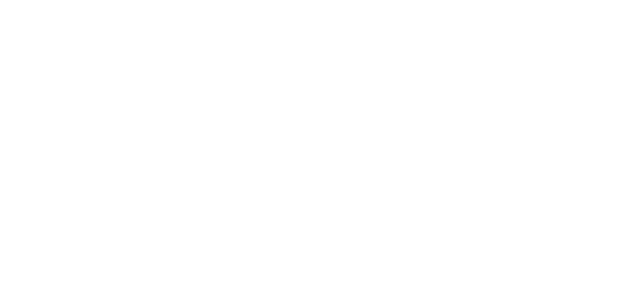
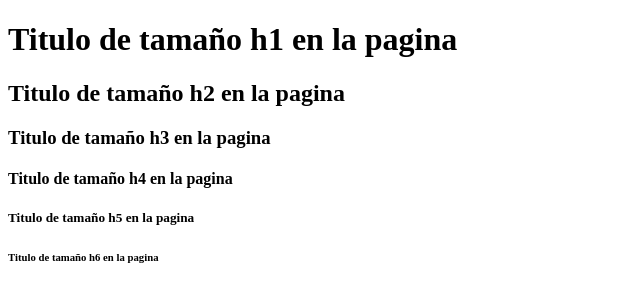
Before and after one commit to Alerbitt/myFirstRepository, a plain HTML site: page index.html in a window 1280 px wide. Shown: the whole page, without its empty margins (0-640 px from the left). Drawn offline with Linux system fonts and the light colour scheme.

Commit message:
commit 2

```diff
--- a/index.html
+++ b/index.html
@@ -8,13 +8,20 @@
     <meta name="description" content="Esta es mi primera pagina web">
     <meta name="keywords" content="primera pagina, otra">
 
-    <!-- <meta http-equiv="refresh" content="5; http://www.google.com"> -->
+    <meta http-equiv="refresh" content="5; http://www.google.com">
 
     <link rel="stylesheet" href="styles/style.css">
+
+    <!-- <link rel="shortcut icon" href="favicon.ico" type="image/x-icon"> -->
     <title>Document</title>
 </head>
 <body>
-
+    <h1>Titulo de tamaño h1 en la pagina</h1>
+    <h2>Titulo de tamaño h2 en la pagina</h2>
+    <h3>Titulo de tamaño h3 en la pagina</h3>
+    <h4>Titulo de tamaño h4 en la pagina</h4>
+    <h5>Titulo de tamaño h5 en la pagina</h5>
+    <h6>Titulo de tamaño h6 en la pagina</h6>
 
     <script src="index.js"></script>
 </body>
```
